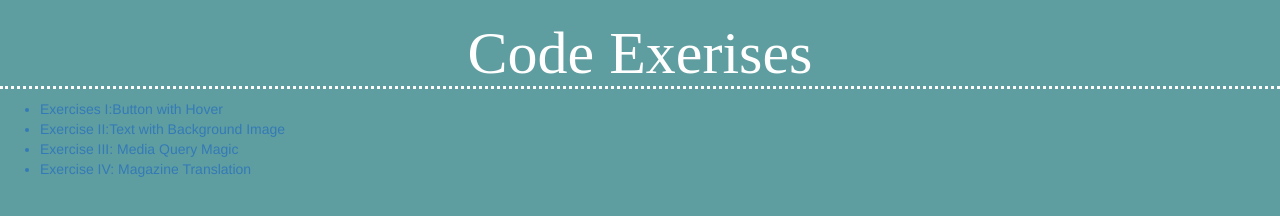
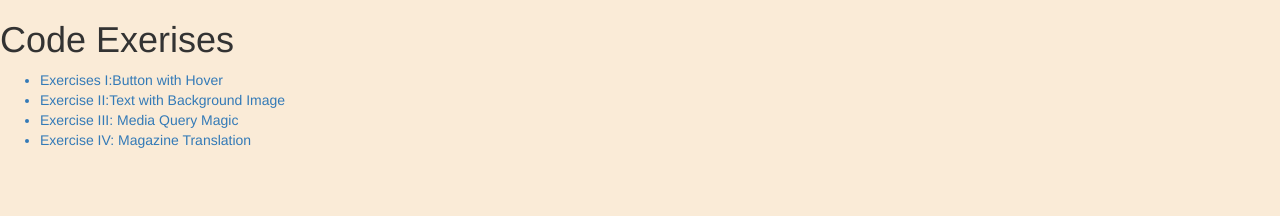
Before and after one commit to hgoughan/GRA-321, a plain HTML site: page Code_Exercises/index.html in a window 1280 px wide. Drawn offline with Linux system fonts and the light colour scheme; files that its build step writes are made by us from their sources.

Commit message:
Update index.html

```diff
--- a/Code_Exercises/index.html
+++ b/Code_Exercises/index.html
@@ -6,8 +6,8 @@
     <meta name="description" content="Code_Exercises">
     <meta name="keywords" content="Coding_Exercise, Project, ASU, School">
     <meta name="author" content="Heather Goughan">
-    <link href="../Coding_Exercise/css/normalize.css" type="text/css" rel="stylesheet">
-    <link href="../Coding_Exercise/css/style.css" type="text/css" rel="stylesheet">
+    <link href="./css/normalize.css" type="text/css" rel="stylesheet">
+    <link href="./css/style.css" type="text/css" rel="stylesheet">
   </head>
 
   <body>
```
